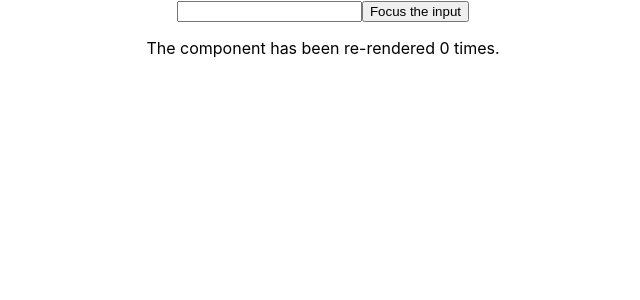
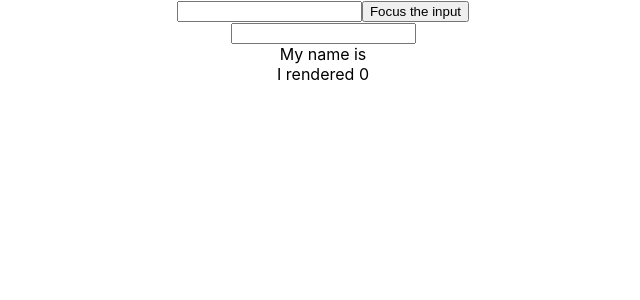
Before and after one commit to skylarw19/hooks-react, a React (Create React App) app: page / in a window 1280 px wide. Shown: the top 300 px of the page, without its empty margins (317-957 px from the left). Built offline with nearby package versions, Linux system fonts and the light colour scheme.

Commit message:
create RenderCount.jsx with better explanation and ex of useRef hook

```diff
--- a/src/App.js
+++ b/src/App.js
@@ -2,12 +2,14 @@ import logo from './logo.svg';
 import './App.css';
 import TextInputWithFocusButton from './components/TextInputWithFocusButton'
 import Counter from './components/Counter'
+import RenderCount from './components/RenderCount'
 
 function App() {
   return (
     <div className="App">
       <TextInputWithFocusButton />
-      <Counter />
+      <br/>
+      <RenderCount />
     </div>
   );
 }
--- a/src/components/Counter.jsx
+++ b/src/components/Counter.jsx
@@ -14,7 +14,7 @@ const Counter = () => {
 
     return (
         <>
-            <p>The component has been re-rendered {counter.current} times.</p>
+            <p>useEffect The component has been re-rendered {counter.current} times.</p>
         </>
     );
 }
--- /dev/null
+++ b/src/components/RenderCount.jsx
@@ -0,0 +1,37 @@
+import {useState, useRef, useEffect} from 'react'
+
+const RenderCount = () => {
+    const [name, setName] = useState("");
+
+    // const [renderCount, setRenderCount] = useState(0);
+    // useEffect(() => {
+    //     setRenderCount(prevRenderCount => prevRenderCount +1)
+    // })
+    // DON'T USE STATE TO RENDER COUNT (code above) b/c it will throw it into an infinte loop
+    // when you update the state, you cause the component to re-render
+    // so the 1st time our component renders is gonna cause it to set the state (b/s of useEffect), which causes it to re-render,
+    // which causes it to set state again, and so on.
+
+    // Therefore STATE is NOT the way to do this. you must use REFS.
+    // REFS are similar to state in that it persists b/w the renders of your component,
+    // BUT REFS DO NOT CAUSE YOUR COMPONENT TO REUPDATE WHEN IT GETS CHANGED, unlike state
+
+    const renderCount = useRef(0);
+    // this returns an obj with a current prop: {current: 0}
+    // when the current prop is updated, that's what gets persisted b/w renders
+
+    useEffect(() => {
+        renderCount.current = renderCount.current +1;
+    })
+
+
+    return (
+        <>
+            <input value={name} onChange={e => setName(e.target.value)} />
+            <div>My name is {name}</div>
+            <div>I rendered {renderCount.current}</div>
+        </>
+    );
+}
+
+export default RenderCount;
```
Also changed, not shown: 1 other file (tests, documents, lock files or other folders).
